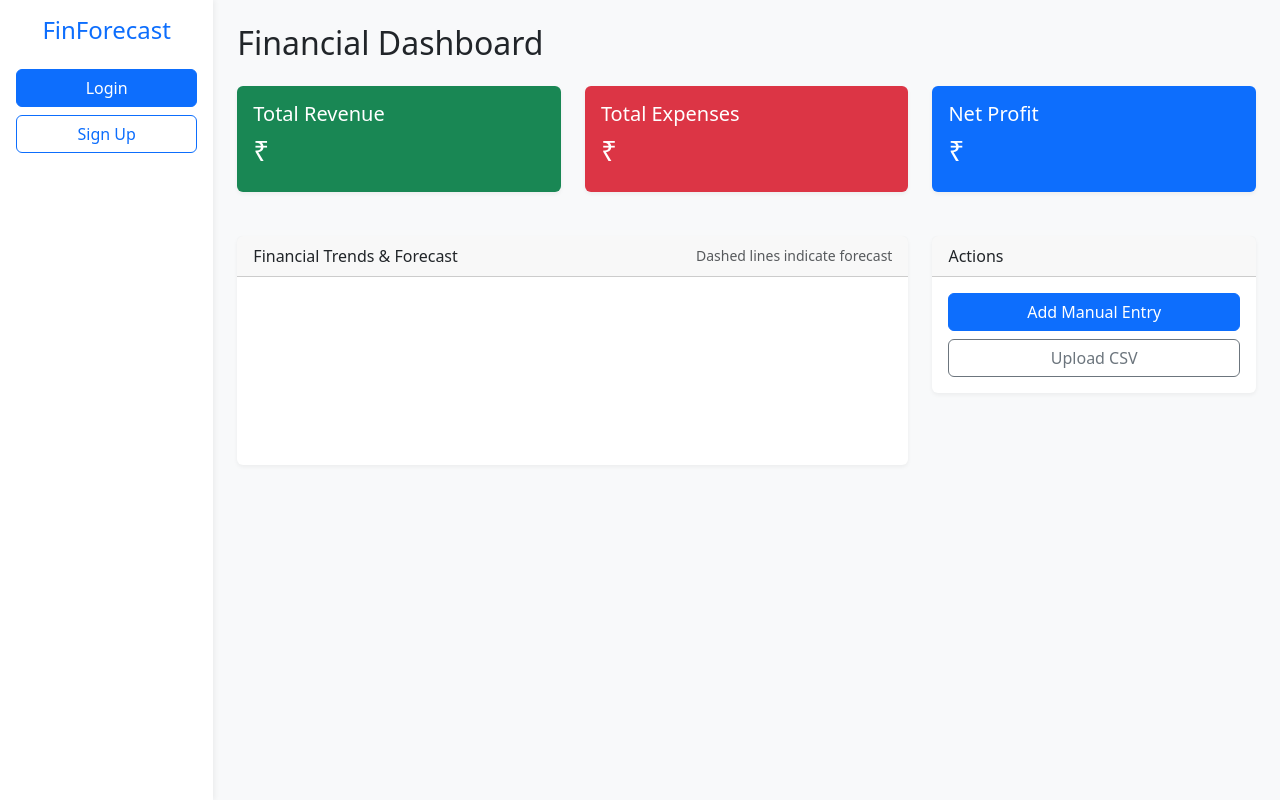
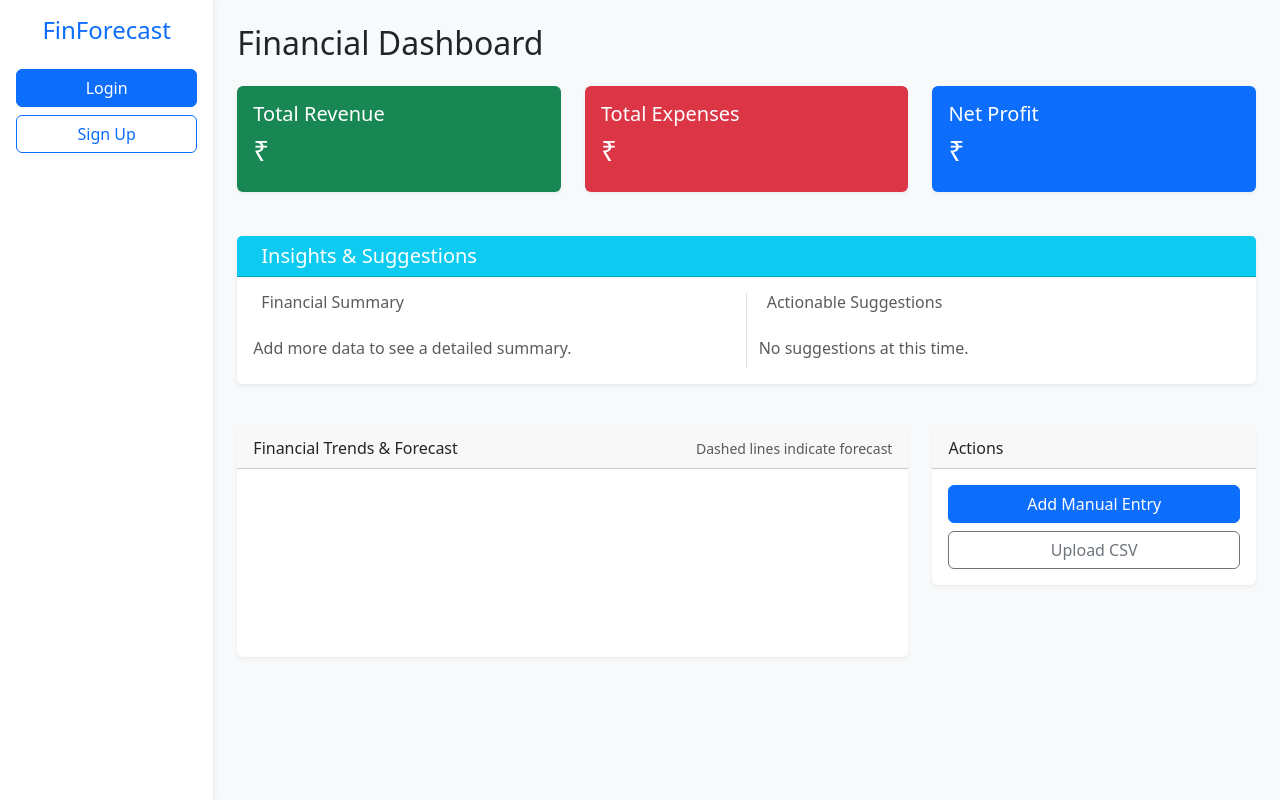
Before and after one commit to m-lakshaya/FinancialForecastSystem, a Django app: template templates/dashboard.html in a window 1280 px wide. Run offline with Django 5.2, Linux system fonts and the light colour scheme; the template is opened without the code that fills it, so the values that code supplies are empty; a map, chart or similar area stays blank.

Commit message:
Add Insights and Suggestions feature to dashboard

```diff
--- a/core/views.py
+++ b/core/views.py
@@ -6,6 +6,7 @@ from django.contrib import messages
 from .models import FinancialRecord
 from .forms import RecordForm, UploadFileForm
 from .forecasting import generate_forecast
+from .suggestions_engine import generate_suggestions
 import json
 from django.http import HttpResponse
 from django.template.loader import get_template
@@ -59,6 +60,9 @@ def dashboard(request):
         next_month_forecast['expenses'] = forecast_data['expenses'][0]
         next_month_forecast['profit'] = forecast_data['profit'][0]
 
+    # Generate Suggestions
+    suggestions_data = generate_suggestions(user=request.user, forecast_data=forecast_data)
+
     context = {
         'total_revenue': total_revenue,
         'total_expenses': total_expenses,
@@ -66,6 +70,7 @@ def dashboard(request):
         'historical_chart_data': json.dumps(historical_chart_data),
         'forecast_data': json.dumps(forecast_data) if forecast_data else json.dumps({}),
         'next_month_forecast': next_month_forecast,
+        'suggestions_data': suggestions_data,
     }
     return render(request, 'dashboard.html', context)
 
--- a/templates/dashboard.html
+++ b/templates/dashboard.html
@@ -37,31 +37,73 @@
 <h4 class="mb-3 mt-4">Forecast for {{ next_month_forecast.date|date:"F Y" }}</h4>
 <div class="row mb-4">
     <div class="col-md-4">
-        <div class="card text-dark bg-light border-success">
+        <div class="card text-dark bg-light border-success shadow-sm">
             <div class="card-body">
-                <h6 class="card-title text-success">Projected Revenue</h6>
+                <h6 class="card-title text-success"><i class="fas fa-arrow-up me-2"></i>Projected Revenue</h6>
                 <h4>₹{{ next_month_forecast.revenue|floatformat:2|intcomma }}</h4>
             </div>
         </div>
     </div>
     <div class="col-md-4">
-        <div class="card text-dark bg-light border-danger">
+        <div class="card text-dark bg-light border-danger shadow-sm">
             <div class="card-body">
-                <h6 class="card-title text-danger">Projected Expenses</h6>
+                <h6 class="card-title text-danger"><i class="fas fa-arrow-down me-2"></i>Projected Expenses</h6>
                 <h4>₹{{ next_month_forecast.expenses|floatformat:2|intcomma }}</h4>
             </div>
         </div>
     </div>
     <div class="col-md-4">
-        <div class="card text-dark bg-light border-primary">
+        <div class="card text-dark bg-light border-primary shadow-sm">
             <div class="card-body">
-                <h6 class="card-title text-primary">Projected Net Profit</h6>
+                <h6 class="card-title text-primary"><i class="fas fa-chart-line me-2"></i>Projected Net Profit</h6>
                 <h4>₹{{ next_month_forecast.profit|floatformat:2|intcomma }}</h4>
             </div>
         </div>
     </div>
 </div>
 {% endif %}
+
+<!-- Insights & Suggestions Section -->
+<div class="row mb-4">
+    <div class="col-12">
+        <div class="card border-info shadow-sm">
+            <div class="card-header bg-info text-white d-flex align-items-center">
+                <i class="fas fa-lightbulb me-2"></i>
+                <h5 class="mb-0">Insights & Suggestions</h5>
+            </div>
+            <div class="card-body">
+                <div class="row">
+                    <div class="col-md-6 border-end">
+                        <h6 class="text-muted mb-3"><i class="fas fa-list-ul me-2"></i>Financial Summary</h6>
+                        <ul class="list-group list-group-flush">
+                            {% for point in suggestions_data.summary_points %}
+                            <li class="list-group-item border-0 ps-0">
+                                <i class="fas fa-check-circle text-info me-2"></i> {{ point }}
+                            </li>
+                            {% empty %}
+                            <li class="list-group-item border-0 ps-0 text-muted italic">Add more data to see a detailed
+                                summary.</li>
+                            {% endfor %}
+                        </ul>
+                    </div>
+                    <div class="col-md-6">
+                        <h6 class="text-muted mb-3"><i class="fas fa-bolt me-2"></i>Actionable Suggestions</h6>
+                        <ul class="list-group list-group-flush">
+                            {% for suggestion in suggestions_data.suggestions %}
+                            <li class="list-group-item border-0 ps-0">
+                                <i class="fas fa-arrow-right text-warning me-2"></i> {{ suggestion }}
+                            </li>
+                            {% empty %}
+                            <li class="list-group-item border-0 ps-0 text-muted italic">No suggestions at this time.
+                            </li>
+                            {% endfor %}
+                        </ul>
+                    </div>
+                </div>
+            </div>
+        </div>
+    </div>
+</div>
 
 <!-- Charts -->
 <div class="row">
```
Also changed, not shown: core/suggestions_engine.py (added, +78 -0 lines).
